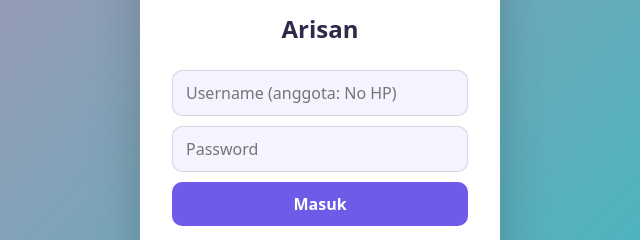
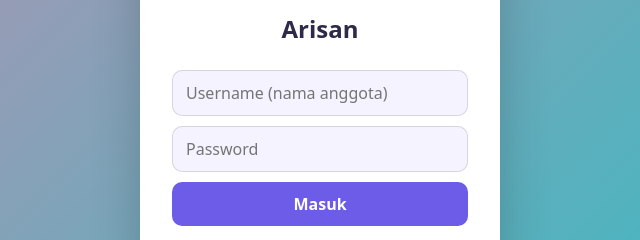
Before and after one commit to heripuryanto29-spec/catatan-arisan, a plain HTML site: page index.html in a window 1280 px wide. Shown: the part 324-564 px from the top of the page, 320-960 px from the left. Drawn offline with nearby package versions, Linux system fonts and the light colour scheme.

Commit message:
Update username placeholder in login input

```diff
--- a/index.html
+++ b/index.html
@@ -38,7 +38,7 @@ tr{animation:up .4s both}.tag{padding:3px 10px;border-radius:20px;font-size:12px
 @media print{aside,#burger,.np{display:none!important}main{margin:0}}
 </style></head><body>
 <div id="login"><div class="box"><div class="ic">🎲</div><h2 style="text-align:center">Arisan</h2>
-<input id="u" placeholder="Username (anggota: No HP)"><input id="p" type="password" placeholder="Password">
+<input id="u" placeholder="Username (nama anggota)"><input id="p" type="password" placeholder="Password">
 <button onclick="doLogin()">Masuk</button><div id="le" class="m" style="color:var(--no);text-align:center"></div></div></div>
 
 <div id="app"><aside id="side"><h2>🎲 Arisan</h2><div id="who" class="who"></div>
```
